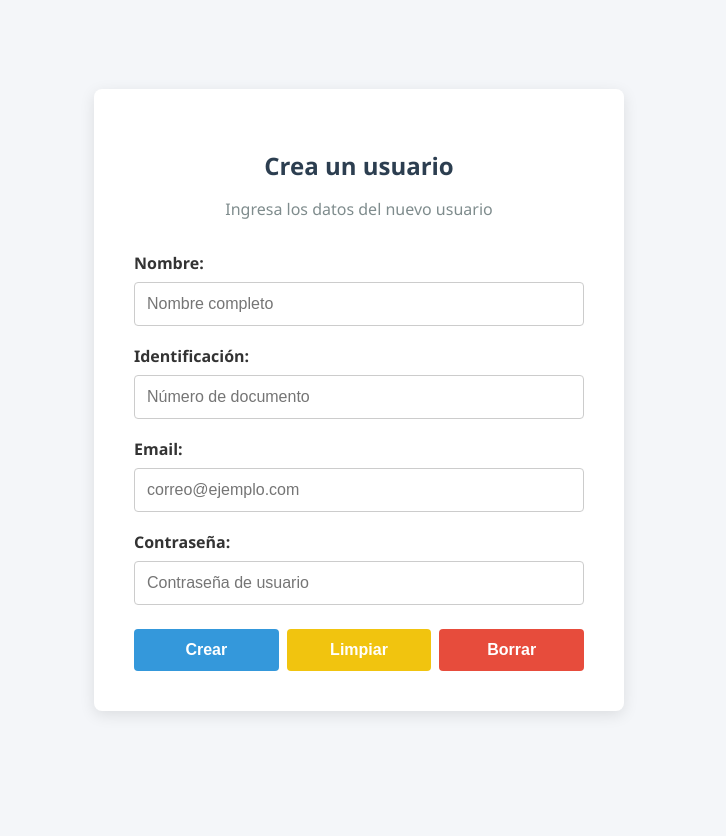
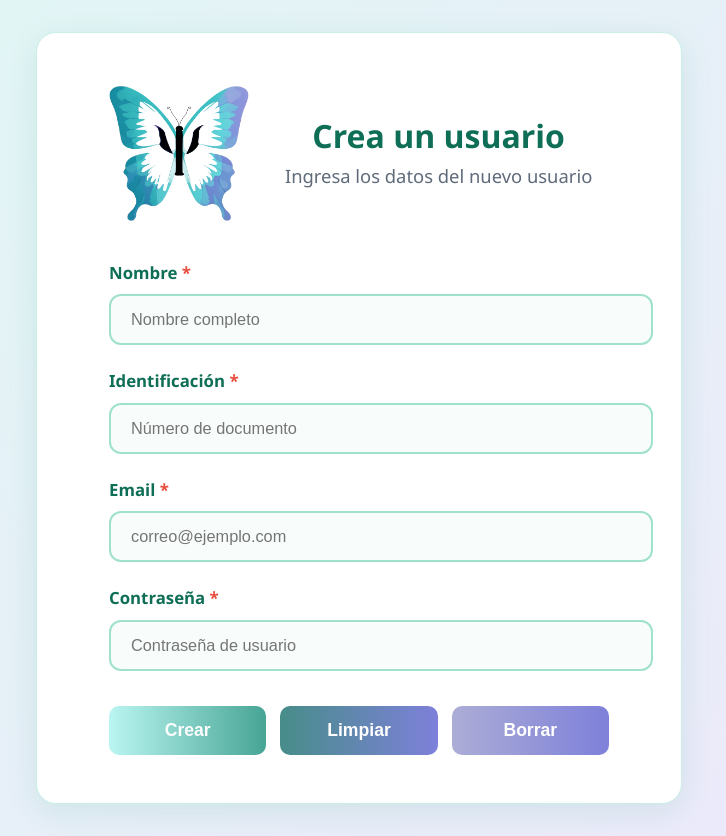
Before and after one commit to FelipeVillota10/vision-psicologica, a Vue app in the folder vision-psicologica-frontend/: page /registro in a window 1280 px wide. Shown: the whole page, without its empty margins (281-1007 px from the left). Before the commit the page ends 800 px from the top, so only its background shows below. Built offline with nearby package versions, Linux system fonts and the light colour scheme; the HTML template or start-up script is replaced by a standard one.

Commit message:
Mejora en la interfaz de registrar usuario

```diff
--- a/vision-psicologica-frontend/src/views/RegisterView.vue
+++ b/vision-psicologica-frontend/src/views/RegisterView.vue
@@ -1,17 +1,23 @@
 <template>
   <div class="register-container">
     <div class="register-card">
-      <h2>Crea un usuario</h2>
-      <p class="subtitle">Ingresa los datos del nuevo usuario</p>
+      <div class="register-header">
+        <img src="@/assets/mariposa.png" alt="Visión Psicológica" class="register-logo" />
+
+        <div class="title-container">
+          <h2>Crea un usuario</h2>
+          <p class="subtitle">Ingresa los datos del nuevo usuario</p>
+        </div>
+      </div>
 
       <form @submit.prevent>
         <div class="form-group">
-          <label for="nombre">Nombre:</label>
+          <label for="nombre">Nombre <span class="required">*</span></label>
           <input type="text" id="nombre" v-model="form.nombre" placeholder="Nombre completo" />
         </div>
 
         <div class="form-group">
-          <label for="identificacion">Identificación:</label>
+          <label for="identificacion">Identificación <span class="required">*</span></label>
           <input
             type="text"
             id="identificacion"
@@ -21,14 +27,14 @@
         </div>
 
         <div class="form-group">
-          <label for="email">Email:</label>
+          <label for="email">Email <span class="required">*</span></label>
           <input type="email" id="email" v-model="form.email" placeholder="correo@ejemplo.com" />
         </div>
 
         <div class="form-group">
-          <label for="contrasena">Contraseña:</label>
+          <label for="contrasena">Contraseña <span class="required">*</span></label>
           <input
-            type="text"
+            type="password"
             id="contrasena"
             v-model="form.contrasena"
             placeholder="Contraseña de usuario"
@@ -38,7 +44,7 @@
         <div class="button-group">
           <button type="button" class="btn-create" @click="manejarRegistro">Crear</button>
           <button type="button" class="btn-clear" @click="limpiarFormulario">Limpiar</button>
-          <button type="button" class="btn-delete">Borrar</button>
+          <button type="button" class="btn-delete" @click="borrarFormulario">Borrar</button>
         </div>
       </form>
     </div>
@@ -59,8 +65,8 @@ const form = ref({
 })
 
 const manejarRegistro = async () => {
-  if (!form.value.nombre || !form.value.identificacion || !form.value.email) {
-    alert('Por favor, llena los campos obligatorios.')
+  if (!form.value.nombre || !form.value.identificacion || !form.value.email || !form.value.contrasena) {
+    alert('Por favor, completa todos los campos obligatorios.')
     return
   }
 
@@ -70,8 +76,10 @@ const manejarRegistro = async () => {
     email: form.value.email,
     contrasena: form.value.contrasena,
   })
+
   if (exito) {
     limpiarFormulario()
+    alert('Usuario creado exitosamente')
   }
 }
 
@@ -81,97 +89,122 @@ const limpiarFormulario = () => {
   form.value.email = ''
   form.value.contrasena = ''
 }
+
+const borrarFormulario = () => {
+  if (confirm('¿Estás seguro de borrar todos los datos?')) {
+    limpiarFormulario()
+  }
+}
 </script>
 
 <style scoped>
 .register-container {
+  min-height: 100vh;
   display: flex;
+  align-items: center;
   justify-content: center;
-  align-items: center;
-  height: 100vh;
+  background: linear-gradient(135deg, #e0f7f4 0%, #ede8fb 100%);
+  padding: 2rem;
+  box-sizing: border-box;
 }
 
 .register-card {
-  background: white;
-  padding: 2.5rem;
-  border-radius: 8px;
-  box-shadow: 0 4px 15px rgba(0, 0, 0, 0.1);
+  background: #fff;
+  border-radius: 20px;
+  padding: 3rem 4.5rem;
   width: 100%;
-  max-width: 450px;
+  max-width: 500px;
+  box-shadow: 0 8px 30px rgba(29, 158, 117, 0.12);
+  border: 1px solid #c8f0e6;
+}
+
+.register-header {
+  display: flex;
+  align-items: center;
+  gap: 1.2rem;
+  margin-bottom: 2.5rem;
+}
+
+.register-logo {
+  width: 140px;
+  height: 140px;
+  flex-shrink: 0;
+}
+
+.title-container {
+  flex: 1;
   text-align: center;
 }
 
 h2 {
-  margin-bottom: 0.5rem;
-  color: #2c3e50;
+  color: #0F6E56;
+  margin: 0 0 0.4rem 0;
+  font-size: 2.0rem;
 }
 
 .subtitle {
-  color: #7f8c8d;
-  margin-bottom: 2rem;
+  color: #5f6b7a;
+  margin: 0;
+  font-size: 1.15rem;
 }
 
+/* Resto de estilos (form-group, inputs, botones) se mantienen iguales */
 .form-group {
-  display: flex;
-  flex-direction: column;
-  text-align: left;
-  margin-bottom: 1.2rem;
+  margin-bottom: 1.5rem;
 }
 
 label {
+  display: block;
   font-weight: 600;
-  margin-bottom: 0.5rem;
+  color: #0F6E56;
+  margin-bottom: 0.65rem;
+  font-size: 1.05rem;
+}
+
+.required {
+  color: #e74c3c;
 }
 
 input {
-  padding: 0.75rem;
-  border: 1px solid #ccc;
-  border-radius: 4px;
-  font-size: 1rem;
+  width: 100%;
+  padding: 14px 20px;
+  border: 2px solid #9FE1CB;
+  border-radius: 12px;
+  font-size: 1.02rem;
+  background: #f8fdfb;
+  transition: all 0.3s;
+}
+
+input:focus {
+  outline: none;
+  border-color: #1D9E75;
+  background: white;
+  box-shadow: 0 0 0 4px rgba(29, 158, 117, 0.12);
 }
 
 .button-group {
   display: flex;
-  justify-content: space-between;
-  gap: 0.5rem;
-  margin-top: 1.5rem;
+  gap: 14px;
+  margin-top: 2.2rem;
 }
 
 button {
   flex: 1;
-  padding: 0.75rem;
+  padding: 14px 20px;
   border: none;
-  border-radius: 4px;
-  font-size: 1rem;
-  font-weight: bold;
+  border-radius: 10px;
+  font-size: 1.1rem;
+  font-weight: 600;
   cursor: pointer;
-  transition: background 0.2s;
+  transition: all 0.2s;
 }
 
-.btn-create {
-  background-color: #3498db;
-  color: white;
-}
+.btn-create { background: linear-gradient(90deg, #baf5f2, #47a595); color: rgb(253, 253, 253); }
+.btn-clear  { background: linear-gradient(90deg, #478d89, #7e80da); color: rgb(255, 255, 255); }
+.btn-delete { background: linear-gradient(90deg, #acadd6, #7e80da); color: rgb(255, 255, 255); }
 
-.btn-create:hover {
-  background-color: #2980b9;
-}
-
-.btn-clear {
-  background-color: #f1c40f;
-  color: white;
-}
-
-.btn-clear:hover {
-  background-color: #f39c12;
-}
-
-.btn-delete {
-  background-color: #e74c3c;
-  color: white;
-}
-
-.btn-delete:hover {
-  background-color: #c0392b;
+.btn-create:hover, .btn-clear:hover, .btn-delete:hover {
+  opacity: 0.92;
+  transform: translateY(-2px);
 }
 </style>
```
